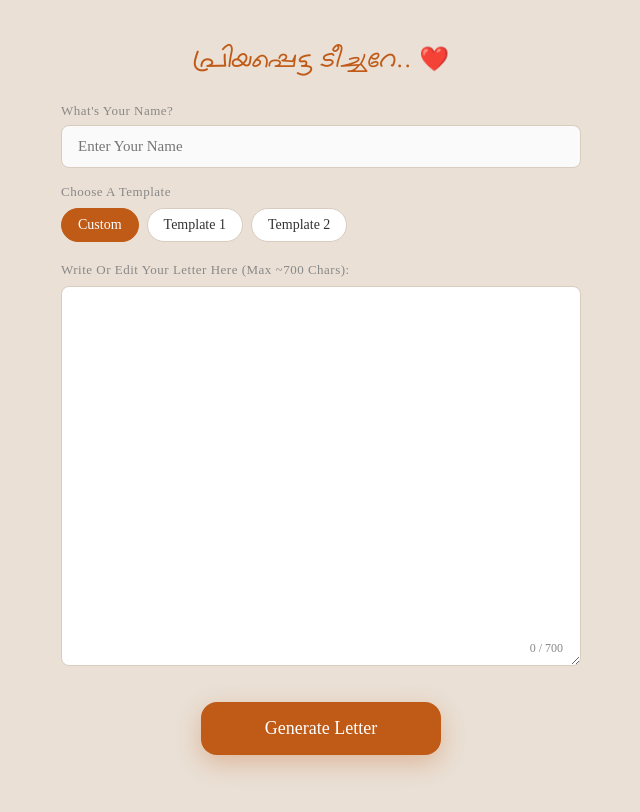
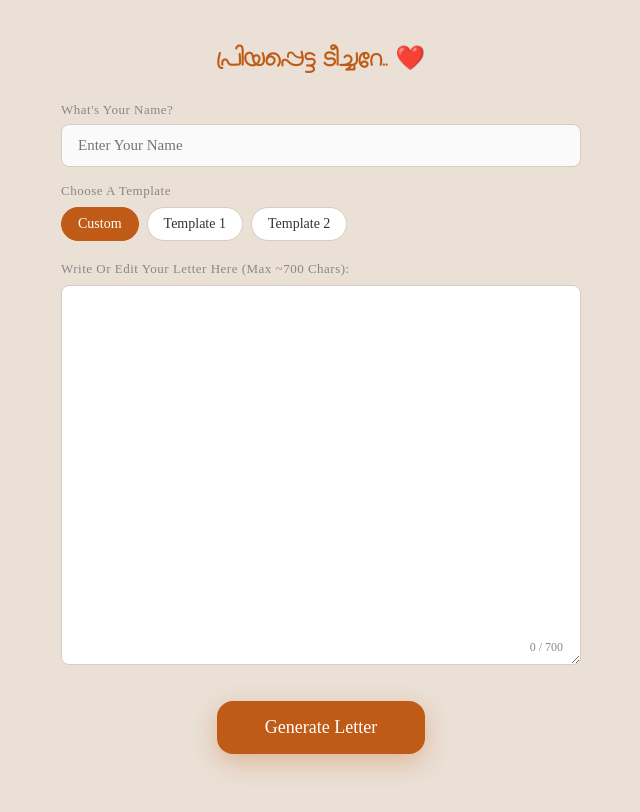
Before and after one commit to Shameelmya/BalakeralamLetter, a React (Vite) app: page / in a window 1280 px wide. Both pictures are taken after a click on the button "Write Your Letter". Shown: the top 812 px of the page, without its empty margins (319-959 px from the left). Built offline with nearby package versions, Linux system fonts and the light colour scheme; a web font is replaced by a local one.

Commit message:
Update font for headings, reduce generate button width, revert home button shape

```diff
--- a/src/components/HomePage.jsx
+++ b/src/components/HomePage.jsx
@@ -47,9 +47,9 @@ export default function HomePage({ onStart }) {
             className="btn-primary"
             onClick={onStart}
             style={{
-              padding: '14px 32px',
+              padding: '12px 30px',
               fontSize: '18px',
-              borderRadius: '20px 35px 25px 40px / 40px 20px 40px 25px',
+              borderRadius: '28px 10px 28px 10px',
               boxShadow: '0 8px 24px rgba(0,0,0,0.2)',
               letterSpacing: '0.5px'
             }}
--- a/src/components/LetterBuilder.jsx
+++ b/src/components/LetterBuilder.jsx
@@ -59,7 +59,7 @@ export default function LetterBuilder({ initialData, onSubmit }) {
     }}>
       <div style={{ maxWidth: '600px', margin: '0 auto', padding: '0 16px' }}>
 
-        <h2 style={{ fontSize: '24px', marginBottom: '24px', color: 'var(--color-magenta)', textAlign: 'center', fontWeight: 300, whiteSpace: 'nowrap', fontFamily: 'var(--font-malayalam)' }}>
+        <h2 style={{ fontSize: '24px', marginBottom: '24px', color: 'var(--color-magenta)', textAlign: 'center', fontWeight: 300, whiteSpace: 'nowrap', fontFamily: 'var(--font-prakasham)' }}>
           പ്രിയപ്പെട്ട ടീച്ചറേ.. ❤️
         </h2>
 
@@ -141,7 +141,7 @@ export default function LetterBuilder({ initialData, onSubmit }) {
         <button
           className="btn-primary"
           onClick={handleSubmit}
-          style={{ width: '100%', maxWidth: '240px', padding: '16px 0', fontSize: '18px', borderRadius: '16px', boxShadow: '0 8px 24px rgba(192, 90, 23, 0.3)' }}
+          style={{ width: 'auto', padding: '16px 48px', fontSize: '18px', borderRadius: '16px', boxShadow: '0 8px 24px rgba(192, 90, 23, 0.3)' }}
         >
           Generate Letter
         </button>
--- a/src/components/LetterPreview.jsx
+++ b/src/components/LetterPreview.jsx
@@ -60,7 +60,7 @@ export default function LetterPreview({ data, onEdit, onNew }) {
     <div className="animate-fade-in" style={{ paddingTop: '0px', display: 'flex', flexDirection: 'column', alignItems: 'center', paddingBottom: '80px', overflow: 'hidden' }}>
 
       <div style={{ textAlign: 'center', margin: '0px 16px 12px' }}>
-        <h2 style={{ fontFamily: 'var(--font-malayalam)', fontSize: '18px', color: 'var(--color-primary)', fontWeight: 800 }}>
+        <h2 style={{ fontFamily: 'var(--font-prakasham)', fontSize: '18px', color: 'var(--color-primary)', fontWeight: 800 }}>
           എത്രയും പ്രിയപ്പെട്ട ടീച്ചർ വായിക്കാൻ.. ❤️
         </h2>
       </div>
--- a/src/index.css
+++ b/src/index.css
@@ -8,9 +8,17 @@
   font-style: normal;
 }
 
+@font-face {
+  font-family: 'FSLPrakasham';
+  src: url('/FSL PRAKASHAM REGULAR.TTF') format('truetype');
+  font-weight: normal;
+  font-style: normal;
+}
+
 :root {
   --font-ui: 'Sniglet', cursive;
   --font-malayalam: 'A10', sans-serif;
+  --font-prakasham: 'FSLPrakasham', sans-serif;
   --font-english: 'Schoolbell', cursive;
 
   --color-bg: #EAE0D5; /* A warm off-white/light brown background */
```
Also changed, not shown: public/FSL PRAKASHAM REGULAR.TTF (added).
